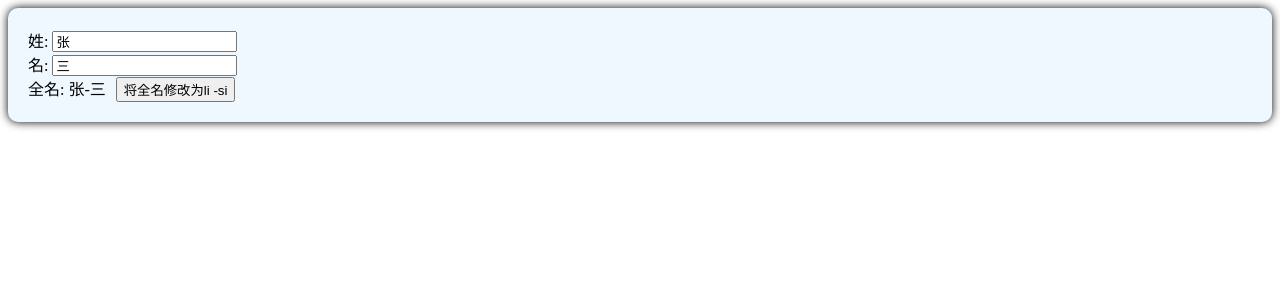
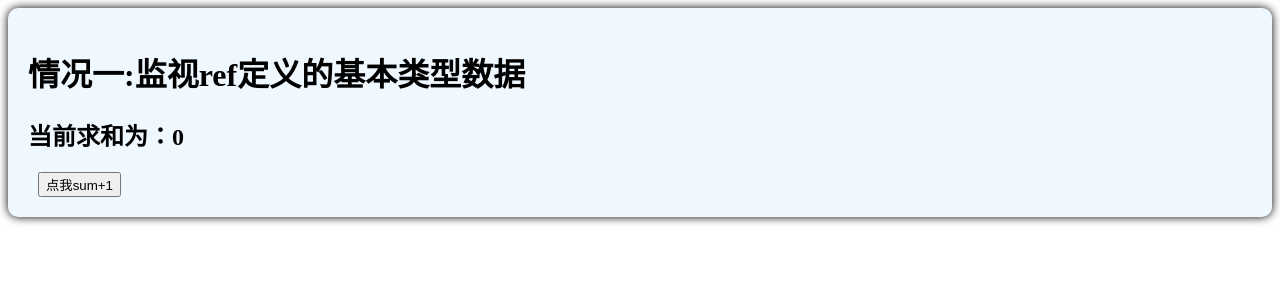
Before and after one commit to yuranqiu/test_main_codes, a Vue app in the folder hello_vue3/: page / in a window 1280 px wide. Shown: the top 300 px of the page. Built offline with nearby package versions, Linux system fonts and the light colour scheme; the HTML template or start-up script is replaced by a standard one.

Commit message:
11.watch监视情况一

```diff
--- a/hello_vue3/src/components/Person.vue
+++ b/hello_vue3/src/components/Person.vue
@@ -1,39 +1,26 @@
 <template>
     <div class="person">
-    姓: <input type="text" v-model="firstName"> <br>
-    名: <input type="text" v-model="lastName"> <br>
-    全名: <span>{{fullName }}</span>
-    <button @click="changeFullName">将全名修改为li -si</button>
+    <h1>情况一:监视ref定义的基本类型数据</h1>
+    <h2>当前求和为：{{ sum }}</h2>
+    <button @click="changeSum">点我sum+1</button>
     </div>
 </template>
 
 <script lang='ts' setup name ="Person">
-    import {ref,computed} from 'vue'
-
-    let firstName = ref('张')
-    let lastName = ref('三')
-
-    //此计算属性无法修改，是只读的
-    // let fullName = computed(()=>{
-    //     return firstName.value.slice(0,1).toUpperCase() + firstName.value.slice(1) + '-' + lastName.value
-    // })
-
-    //如此的计算属性是可以进行修改的，可读可写的。
-    let fullName = computed({
-       get(){
-        return firstName.value.slice(0,1).toUpperCase() + firstName.value.slice(1) + '-' + lastName.value
-       },
-       set(val){
-        const [str1,str2] = val.split('-')
-        firstName.value = str1
-        lastName.value = str2
-       }
-
+    import {ref,watch} from 'vue'
+    //数据
+    let sum = ref(0)
+    //方法
+    function changeSum(){
+        sum.value += 1
+    }
+    //监视，情况一：监视[ref]定义的[基本类型]数据
+    const stopWatch = watch(sum,(newValue,oldValue)=>{
+        console.log('sum变化了',newValue,oldValue)
+        if (newValue>=10) {
+            stopWatch()
+        }
     })
-
-    function changeFullName(){
-        fullName.value ='li-si'
-    }
 </script>
 
 <style scoped>
```
